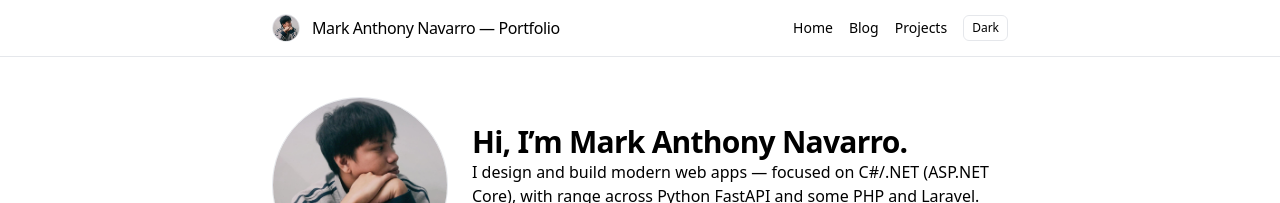
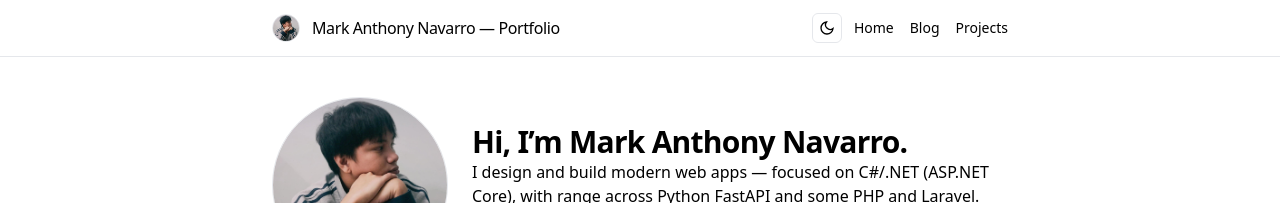
Before and after one commit to max31337/my-portfolio, a Jekyll site: the page built from index.md, in a window 1280 px wide. Shown: the top 203 px of the page. Built offline with Jekyll 4.4.1, drawn with Linux system fonts in a browser that asks for light colours; nearby versions of some CDN libraries.

Commit message:
mobile-friendly layout ✨

```diff
--- a/_includes/header.html
+++ b/_includes/header.html
@@ -6,16 +6,30 @@
       {% endif %}
       <span class="truncate max-w-[50vw] sm:max-w-none text-sm sm:text-base">{{ site.title }}</span>
     </a>
-    <nav class="flex items-center gap-2 sm:gap-4 text-xs sm:text-sm text-muted-foreground">
-      <a class="hover:text-foreground" href="{{ '/' | relative_url }}">Home</a>
-      <a class="hover:text-foreground" href="{{ '/blog/' | relative_url }}">Blog</a>
-      <a class="hover:text-foreground" href="{{ '/projects/' | relative_url }}">Projects</a>
-      <button id="theme-toggle" aria-label="Toggle theme" class="rounded-md border border-border px-2 py-1 text-[11px] sm:text-xs hover:bg-accent hover:text-accent-foreground">
-        <span id="theme-dark-label" class="inline">Dark</span>
-        <span id="theme-light-label" class="hidden">Light</span>
+    <div class="flex items-center gap-2 sm:gap-3">
+      <button id="theme-toggle" aria-label="Toggle theme" class="rounded-md border border-border p-1.5 hover:bg-accent hover:text-accent-foreground">
+        <svg id="icon-sun" xmlns="http://www.w3.org/2000/svg" class="h-4 w-4 hidden" viewBox="0 0 24 24" fill="none" stroke="currentColor" stroke-width="2"><path d="M12 3v2m0 14v2m9-9h-2M5 12H3m15.364 6.364-1.414-1.414M7.05 7.05 5.636 5.636m12.728 0-1.414 1.414M7.05 16.95l-1.414 1.414"/><circle cx="12" cy="12" r="4"/></svg>
+        <svg id="icon-moon" xmlns="http://www.w3.org/2000/svg" class="h-4 w-4" viewBox="0 0 24 24" fill="none" stroke="currentColor" stroke-width="2"><path d="M21 12.79A9 9 0 1 1 11.21 3 7 7 0 0 0 21 12.79z"/></svg>
       </button>
-    </nav>
+      <button id="menu-toggle" class="sm:hidden rounded-md border border-border p-1.5 hover:bg-accent" aria-label="Toggle navigation" aria-expanded="false" aria-controls="mobile-nav">
+        <svg id="icon-menu" xmlns="http://www.w3.org/2000/svg" class="h-5 w-5" viewBox="0 0 24 24" fill="none" stroke="currentColor" stroke-width="2"><path d="M3 6h18M3 12h18M3 18h18"/></svg>
+        <svg id="icon-close" xmlns="http://www.w3.org/2000/svg" class="h-5 w-5 hidden" viewBox="0 0 24 24" fill="none" stroke="currentColor" stroke-width="2"><path d="M6 18 18 6M6 6l12 12"/></svg>
+      </button>
+      <nav class="hidden sm:flex items-center gap-4 text-sm text-muted-foreground">
+        <a class="hover:text-foreground" href="{{ '/' | relative_url }}">Home</a>
+        <a class="hover:text-foreground" href="{{ '/blog/' | relative_url }}">Blog</a>
+        <a class="hover:text-foreground" href="{{ '/projects/' | relative_url }}">Projects</a>
+      </nav>
+    </div>
   </div>
+  <!-- Mobile nav -->
+  <nav id="mobile-nav" class="sm:hidden hidden border-t border-border/60 bg-background/95">
+    <div class="mx-auto max-w-3xl px-4 py-2 text-sm text-muted-foreground flex flex-col">
+      <a class="py-2 hover:text-foreground" href="{{ '/' | relative_url }}">Home</a>
+      <a class="py-2 hover:text-foreground" href="{{ '/blog/' | relative_url }}">Blog</a>
+      <a class="py-2 hover:text-foreground" href="{{ '/projects/' | relative_url }}">Projects</a>
+    </div>
+  </nav>
   <script>
     // Simple dark mode toggle with localStorage, set ASAP
     const root = document.documentElement;
@@ -26,18 +40,34 @@
       if (initial === 'dark') root.classList.add('dark');
       root.dataset.theme = initial;
     })();
-    const btn = document.getElementById('theme-toggle');
-    const updateLabels = () => {
+    // Theme toggle icons
+    const themeBtn = document.getElementById('theme-toggle');
+    const iconSun = document.getElementById('icon-sun');
+    const iconMoon = document.getElementById('icon-moon');
+    const updateThemeIcons = () => {
       const isDark = root.classList.contains('dark');
       root.dataset.theme = isDark ? 'dark' : 'light';
-  document.getElementById('theme-dark-label').classList.toggle('hidden', isDark);
-  document.getElementById('theme-light-label').classList.toggle('hidden', !isDark);
+      iconSun?.classList.toggle('hidden', !isDark);
+      iconMoon?.classList.toggle('hidden', isDark);
     };
-    updateLabels();
-    btn?.addEventListener('click', () => {
+    updateThemeIcons();
+    themeBtn?.addEventListener('click', () => {
       root.classList.toggle('dark');
       localStorage.setItem('theme', root.classList.contains('dark') ? 'dark' : 'light');
-      updateLabels();
+      updateThemeIcons();
+    });
+
+    // Mobile menu toggle
+    const menuBtn = document.getElementById('menu-toggle');
+    const mobileNav = document.getElementById('mobile-nav');
+    const iconMenu = document.getElementById('icon-menu');
+    const iconClose = document.getElementById('icon-close');
+    menuBtn?.addEventListener('click', () => {
+      const isOpen = !mobileNav.classList.contains('hidden');
+      mobileNav.classList.toggle('hidden', isOpen);
+      iconMenu.classList.toggle('hidden', !isOpen);
+      iconClose.classList.toggle('hidden', isOpen);
+      menuBtn.setAttribute('aria-expanded', String(!isOpen));
     });
   </script>
 </header>
```
